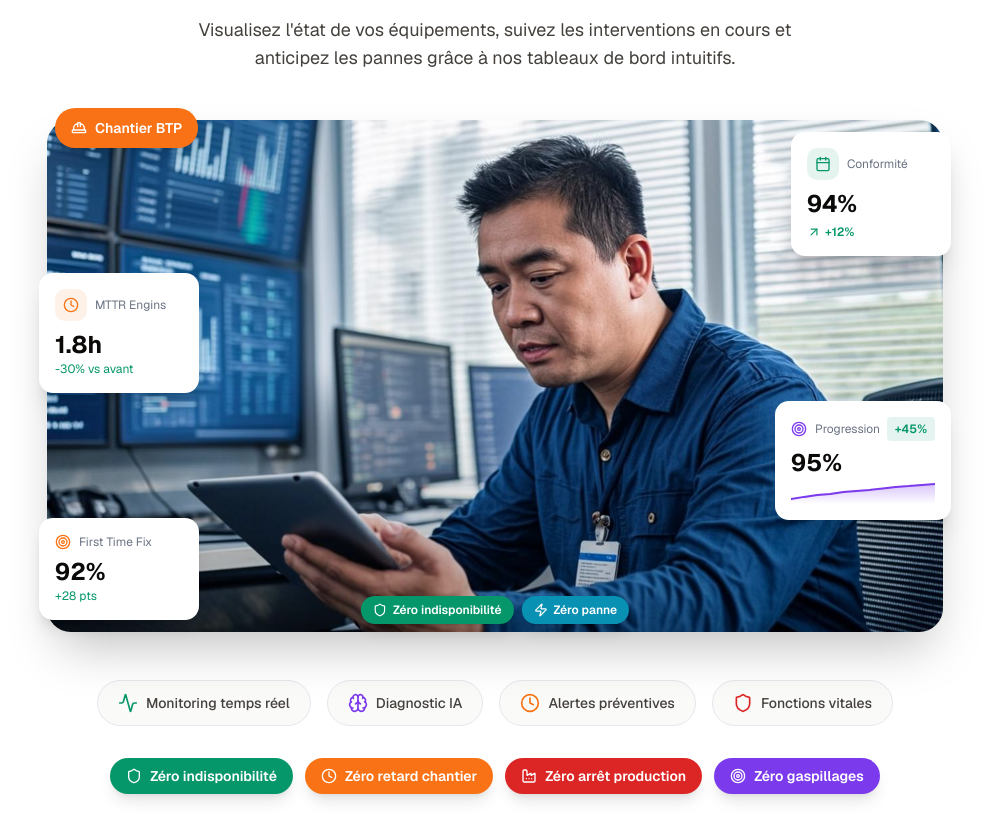
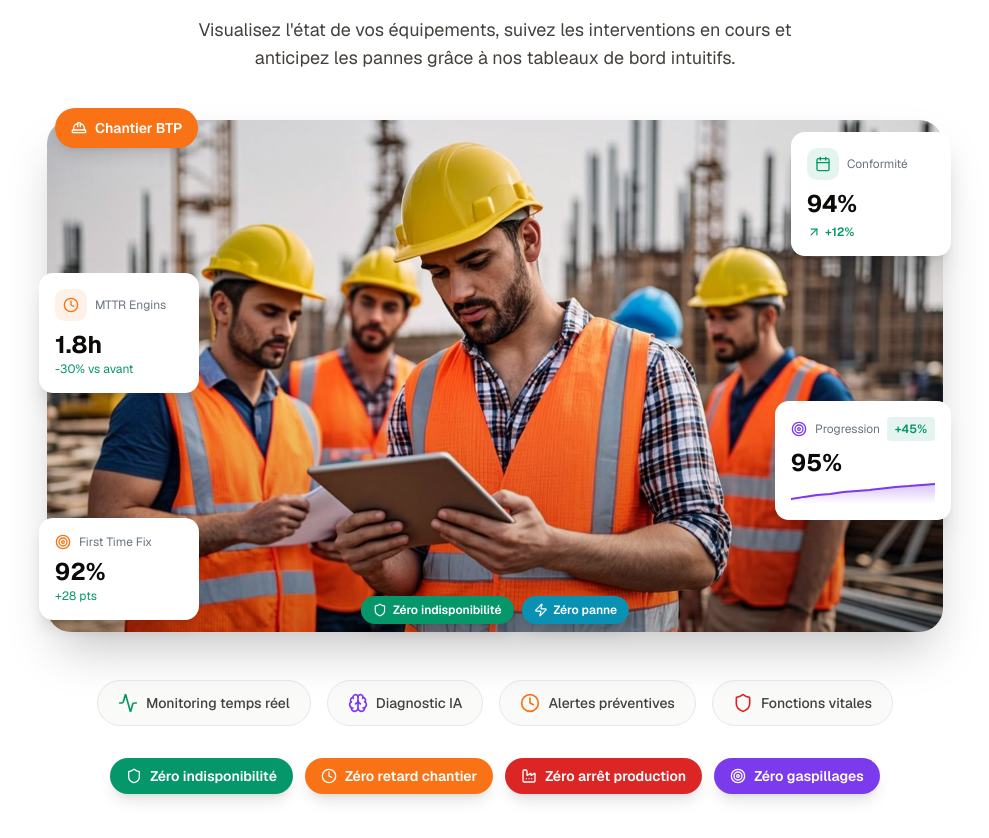
Before and after one commit to barryab12/site-maintex-koro, a Next.js app: page / in a window 1280 px wide. Shown: the part 1903-2741 px from the top of the page, without its empty margins (145-1134 px from the left). Built offline with nearby package versions, Linux system fonts and the light colour scheme.

Commit message:
7809ab32-7d5b-4079-8e21-aa864de4bc11

```diff
--- a/src/app/page.tsx
+++ b/src/app/page.tsx
@@ -254,8 +254,8 @@ export default function HomePage() {
 
           <div className="mb-12">
             <EnhancedBtpPhotoVisual
-              imageSrc="/images/remote-supervision.png"
-              imageAlt="Manager supervisant les installations à distance"
+              imageSrc="/images/btp-chantier-realistic.png"
+              imageAlt="Équipe de techniciens sur chantier BTP avec tablettes"
               className="max-w-4xl mx-auto"
             />
           </div>
```
Also changed, not shown: public/images/btp-chantier-realistic.png (added).
